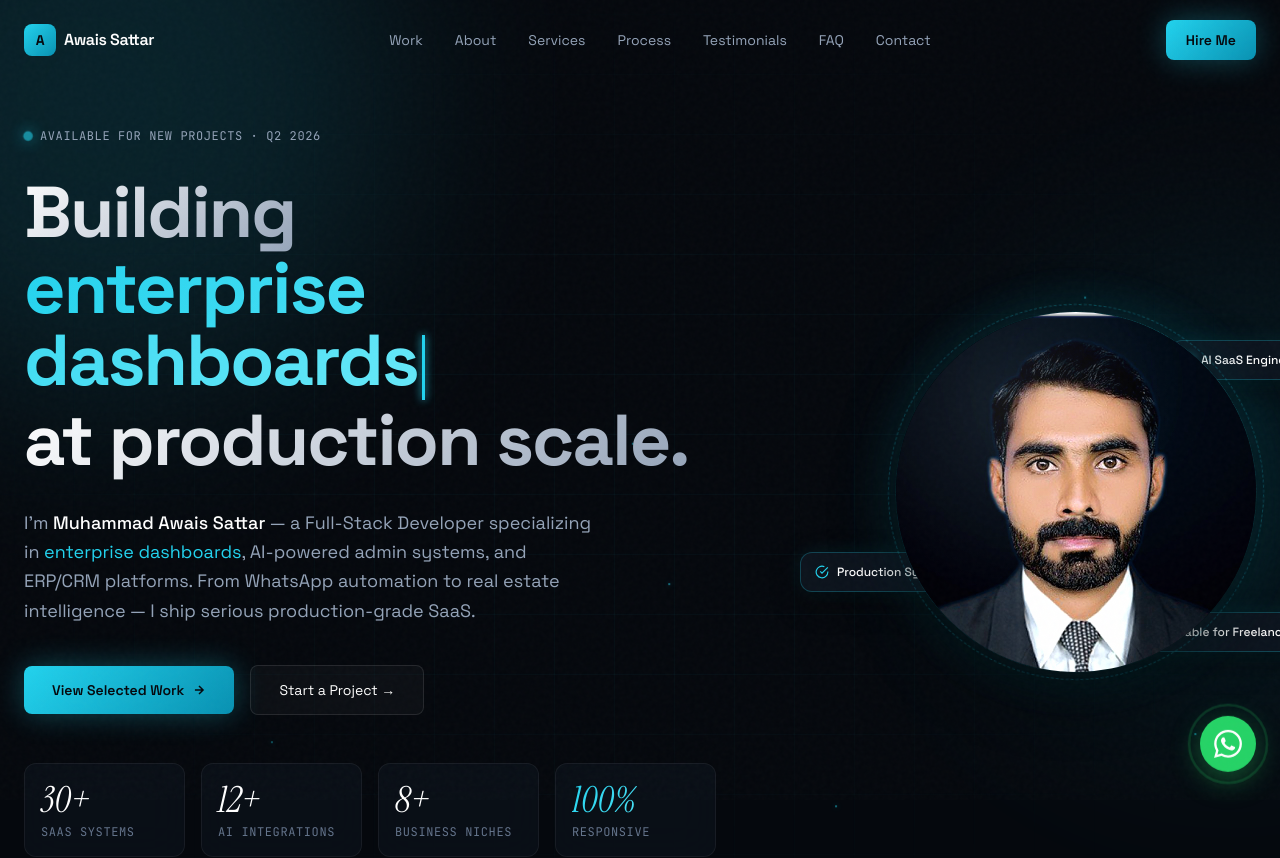
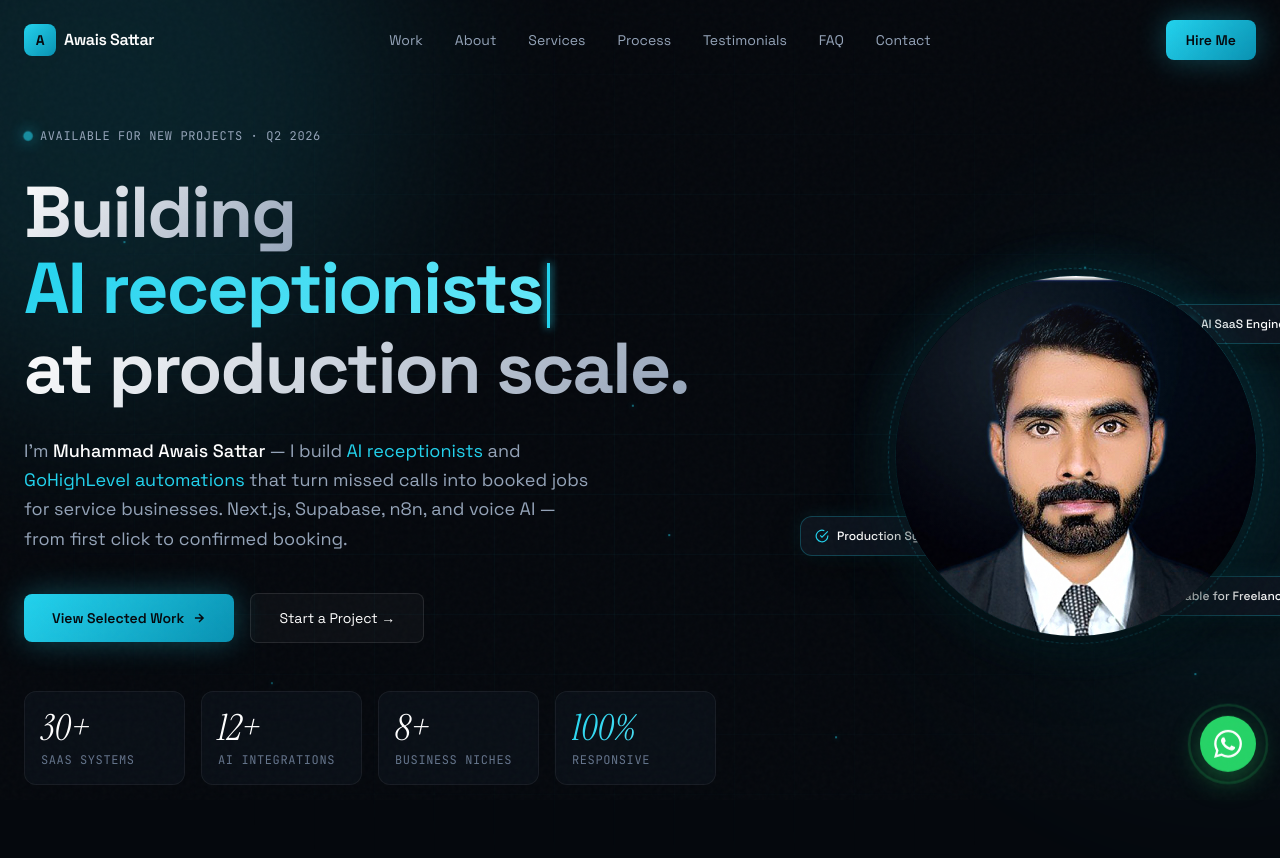
Before and after one commit to awaissattar763-ctrl/awaissattar-portfolio, a React (Vite) app: page / in a window 1280 px wide. Shown: the top 858 px of the page. Built offline with nearby package versions, Linux system fonts and the light colour scheme.

Commit message:
Rebrand: GoHighLevel + AI receptionist positioning, new services

```diff
--- a/src/components/Hero.jsx
+++ b/src/components/Hero.jsx
@@ -41,10 +41,11 @@ export default function Hero() {
 
             <Reveal direction="up" delay={0.3}>
               <p className="text-lg text-slate-400 max-w-xl leading-relaxed mb-10">
-                I'm <span className="text-white font-medium">Muhammad Awais Sattar</span> — a Full-Stack
-                Developer specializing in <span className="text-cyan-400">enterprise dashboards</span>,
-                AI-powered admin systems, and ERP/CRM platforms. From WhatsApp automation to real estate
-                intelligence — I ship serious production-grade SaaS.
+                I'm <span className="text-white font-medium">Muhammad Awais Sattar</span> — I build{' '}
+                <span className="text-cyan-400">AI receptionists</span> and{' '}
+                <span className="text-cyan-400">GoHighLevel automations</span> that turn missed calls into
+                booked jobs for service businesses. Next.js, Supabase, n8n, and voice AI — from first
+                click to confirmed booking.
               </p>
             </Reveal>
 
--- a/src/components/TypedText.jsx
+++ b/src/components/TypedText.jsx
@@ -1,10 +1,10 @@
 import { useEffect, useState } from 'react';
 
 const phrases = [
-  'AI SaaS platforms',
-  'enterprise dashboards',
-  'ERP & CRM systems',
-  'automation tools',
+  'GoHighLevel automations',
+  'AI receptionists',
+  'lead pipelines that book jobs',
+  'missed-call text-back systems',
   'AI-integrated apps',
 ];
 
--- a/src/components/WhyHire.jsx
+++ b/src/components/WhyHire.jsx
@@ -64,6 +64,16 @@ const whyItems = [
 ];
 
 const services = [
+  {
+    title: 'GoHighLevel Setup & Automation',
+    body: 'Complete GHL builds for service businesses — pipelines, smart estimate forms, instant lead response, missed-call text-back, estimate reminders, and win-back sequences.',
+    price: 'Starting at $250',
+  },
+  {
+    title: 'AI Receptionist Systems',
+    body: '24/7 AI front desk for clinics, home services, and law firms — answers calls, books appointments, and follows up automatically. Never miss a lead again.',
+    price: 'Starting at $300',
+  },
   {
     title: 'SaaS Admin Dashboards',
     body: 'Enterprise-grade admin panels with analytics, CRUD, real-time data, role-based access, and premium dark UI.',
@@ -156,6 +166,8 @@ export function Services() {
     <svg key="4" width="22" height="22" viewBox="0 0 24 24" fill="none" stroke="currentColor" strokeWidth="2"><path d="M21 11.5a8.38 8.38 0 01-.9 3.8 8.5 8.5 0 01-7.6 4.7 8.38 8.38 0 01-3.8-.9L3 21l1.9-5.7a8.38 8.38 0 01-.9-3.8 8.5 8.5 0 014.7-7.6 8.38 8.38 0 013.8-.9h.5a8.48 8.48 0 018 8v.5z" /></svg>,
     <svg key="5" width="22" height="22" viewBox="0 0 24 24" fill="none" stroke="currentColor" strokeWidth="2"><polyline points="22 12 18 12 15 21 9 3 6 12 2 12" /></svg>,
     <svg key="6" width="22" height="22" viewBox="0 0 24 24" fill="none" stroke="currentColor" strokeWidth="2"><polyline points="16 18 22 12 16 6" /><polyline points="8 6 2 12 8 18" /></svg>,
+    <svg key="7" width="22" height="22" viewBox="0 0 24 24" fill="none" stroke="currentColor" strokeWidth="2"><path d="M22 16.92v3a2 2 0 01-2.18 2 19.79 19.79 0 01-8.63-3.07 19.5 19.5 0 01-6-6 19.79 19.79 0 01-3.07-8.67A2 2 0 014.11 2h3a2 2 0 012 1.72c.127.96.361 1.903.7 2.81a2 2 0 01-.45 2.11L8.09 9.91a16 16 0 006 6l1.27-1.27a2 2 0 012.11-.45c.907.339 1.85.573 2.81.7A2 2 0 0122 16.92z" /></svg>,
+    <svg key="8" width="22" height="22" viewBox="0 0 24 24" fill="none" stroke="currentColor" strokeWidth="2"><path d="M12 1a3 3 0 00-3 3v8a3 3 0 006 0V4a3 3 0 00-3-3z" /><path d="M19 10v2a7 7 0 01-14 0v-2" /><line x1="12" y1="19" x2="12" y2="23" /><line x1="8" y1="23" x2="16" y2="23" /></svg>,
   ];
 
   return (
```
